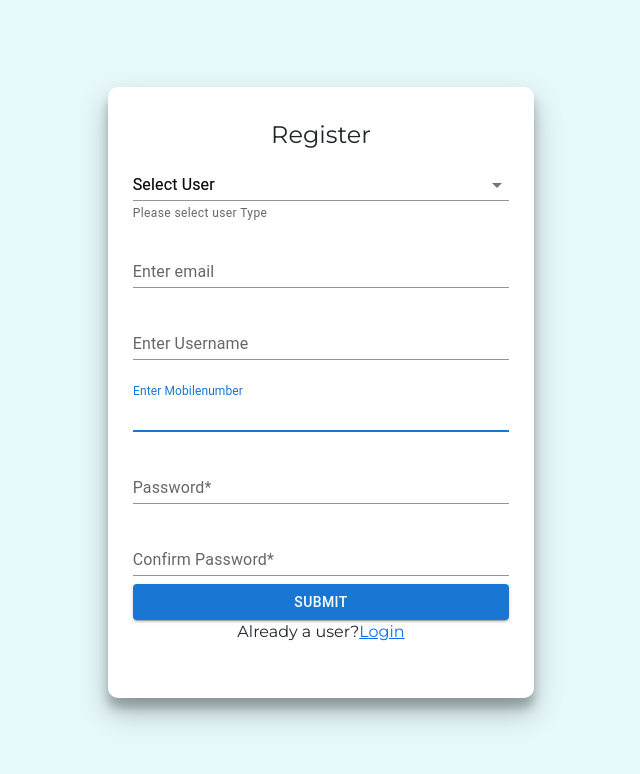
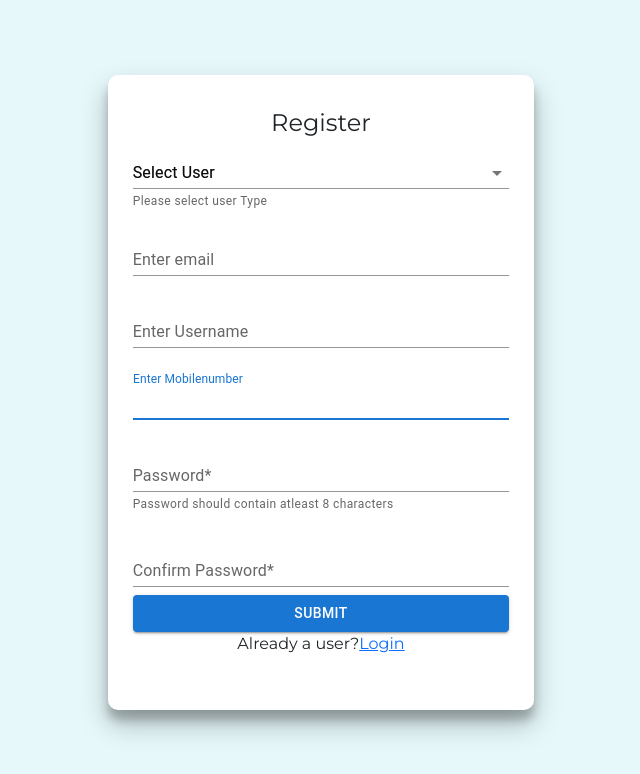
Before and after one commit to iamneo-production/580ea4ef-eebe-47d3-b459-8e337808de91, a React (Create React App) app in the folder reactapp/: page /signup in a window 1280 px wide. Shown: the top 774 px of the page, without its empty margins (319-959 px from the left). Built offline with nearby package versions, Linux system fonts and the light colour scheme.

Commit message:
modified password

```diff
--- a/reactapp/src/components/Auth/Signup.jsx
+++ b/reactapp/src/components/Auth/Signup.jsx
@@ -162,6 +162,11 @@ const Signup = () => {
               label="Password*" type={"password"} fullWidth name="password"
               onChange={handleChange}
               value={form.password.value}
+              helperText={
+                form.password.value.length < 8
+                  ? "Password should contain atleast 8 characters"
+                  : ""
+              }
             />
              <TextField variant="standard" margin="normal" id="confirmPassword"
               label="Confirm Password*" type={"password"}  fullWidth name="confirmpassword"
```
